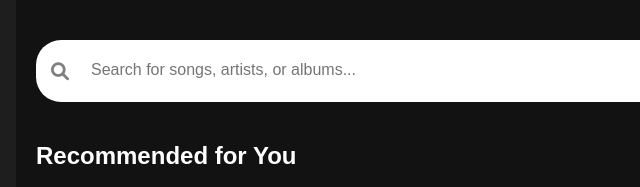
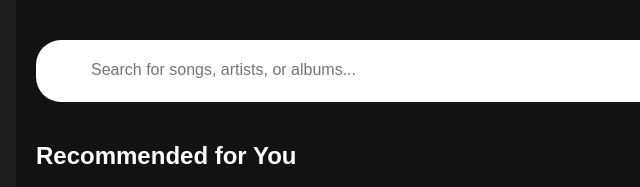
Before and after one commit to mastanbi-ai/Tune_Together, a website: page homepage.html in a window 1280 px wide. Shown: the top 187 px of the page, 234-874 px from the left. Drawn offline with Linux system fonts and the light colour scheme.

Commit message:
updated homepage

```diff
--- a/homepage.html
+++ b/homepage.html
@@ -26,7 +26,7 @@
     <div class="container">
         <div class="body-nav">
             <div class="search-bar">
-            <i class="fa-solid fa-magnifying-glass"></i>
+
             <input type="text" id="search" placeholder="Search for songs, artists, or albums..." aria-label="Search">
             <div id="allSongsList"></div>
 
```
